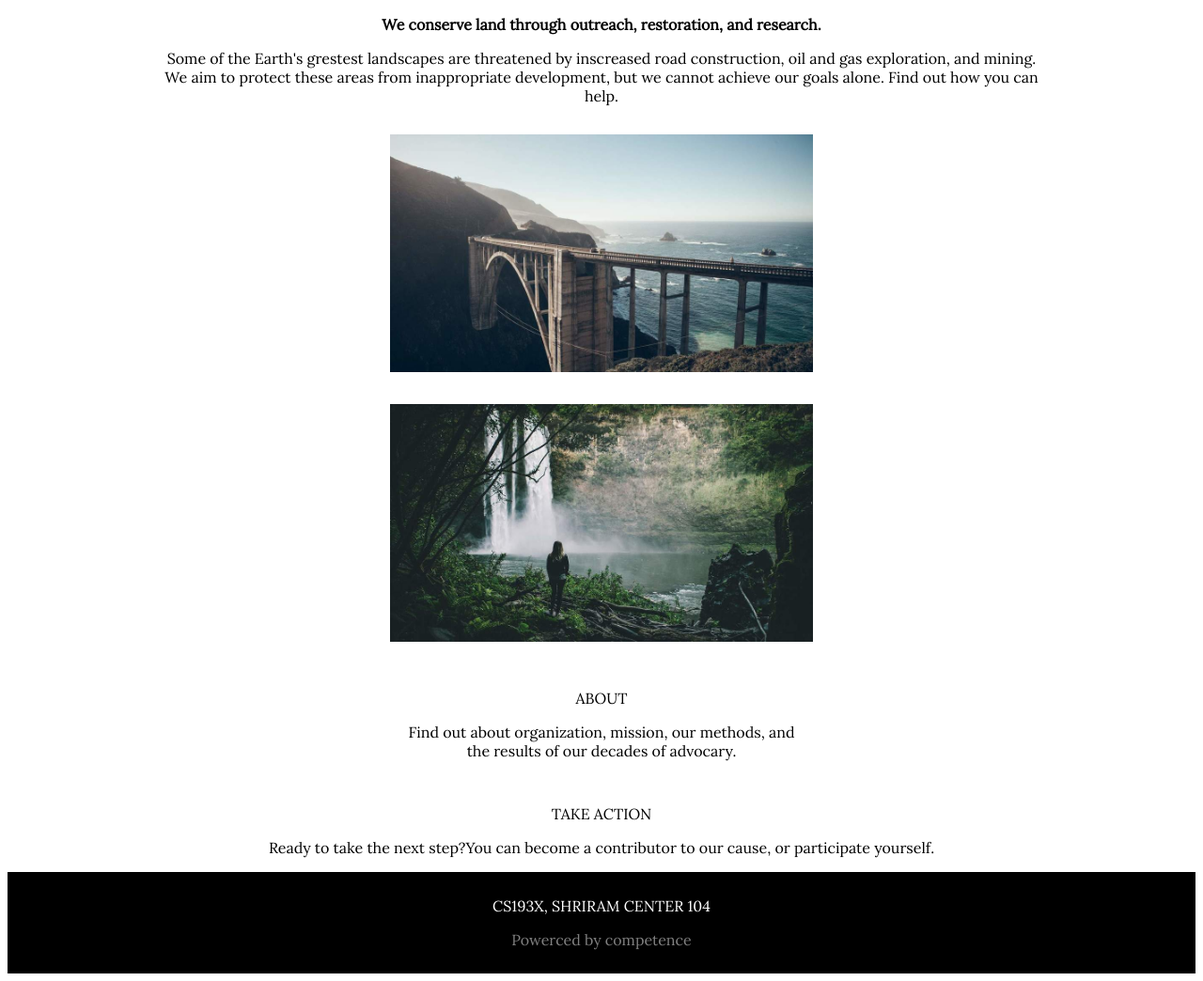
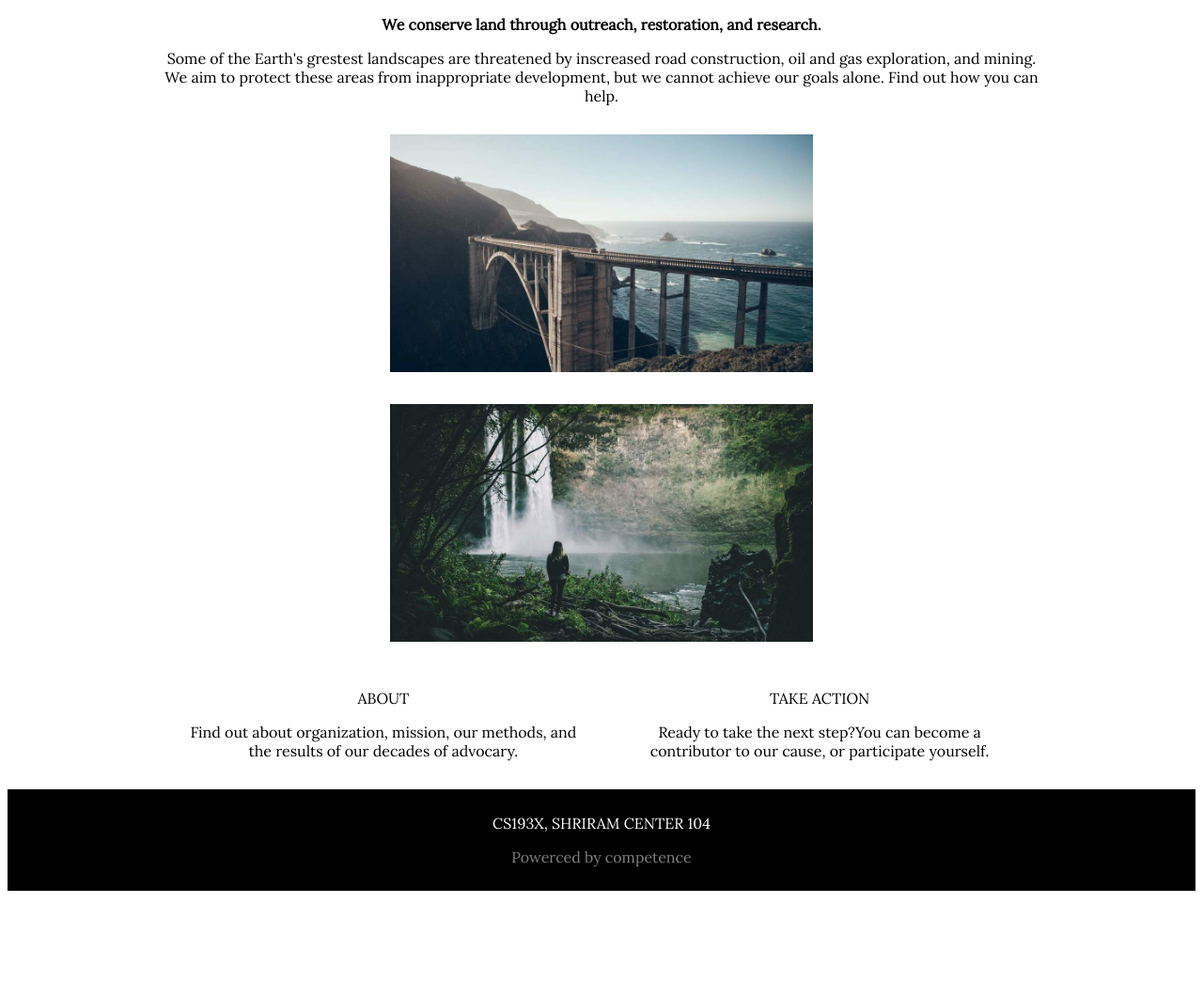
Before and after one commit to trananh0411/phptutorial, a plain HTML site: page week3/excersise1/bài 2/index.html in a window 1280 px wide. Shown: the whole page at 94% size. After the commit the page ends 956 px from the top, so only its background shows below. Drawn offline with Linux system fonts and the light colour scheme.

Commit message:
sửa bài 2 Signed-off-by: trantuananh <tuanboy2000@gmail.com>

```diff
--- a/week3/excersise1/bài 2/style.css
+++ b/week3/excersise1/bài 2/style.css
@@ -21,7 +21,7 @@
 	margin: 15px;
 
 }
-.take_action{
+.take{
 	display: inline-block;
 	width: 430px;
 	margin: 15px;
```
